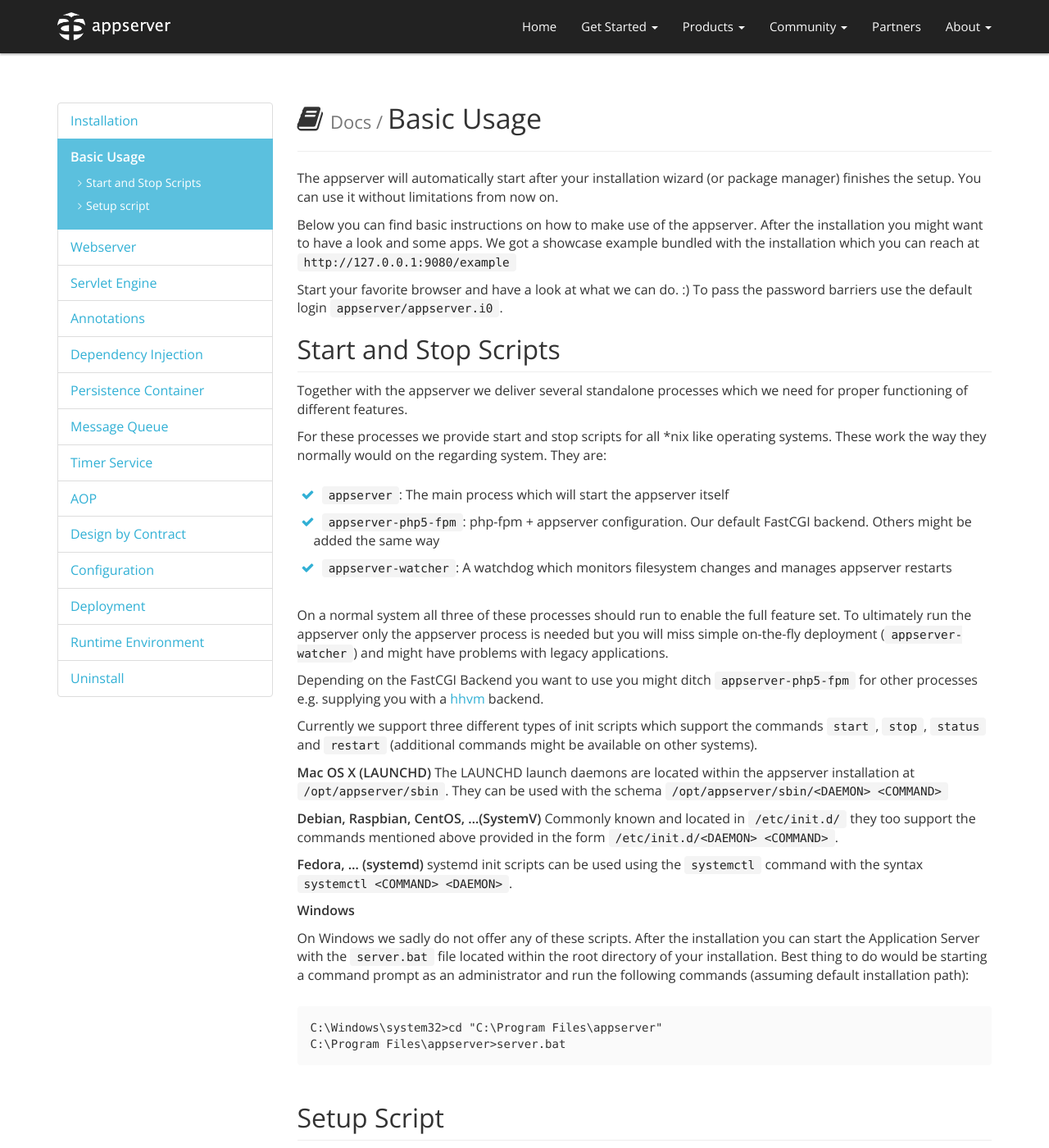
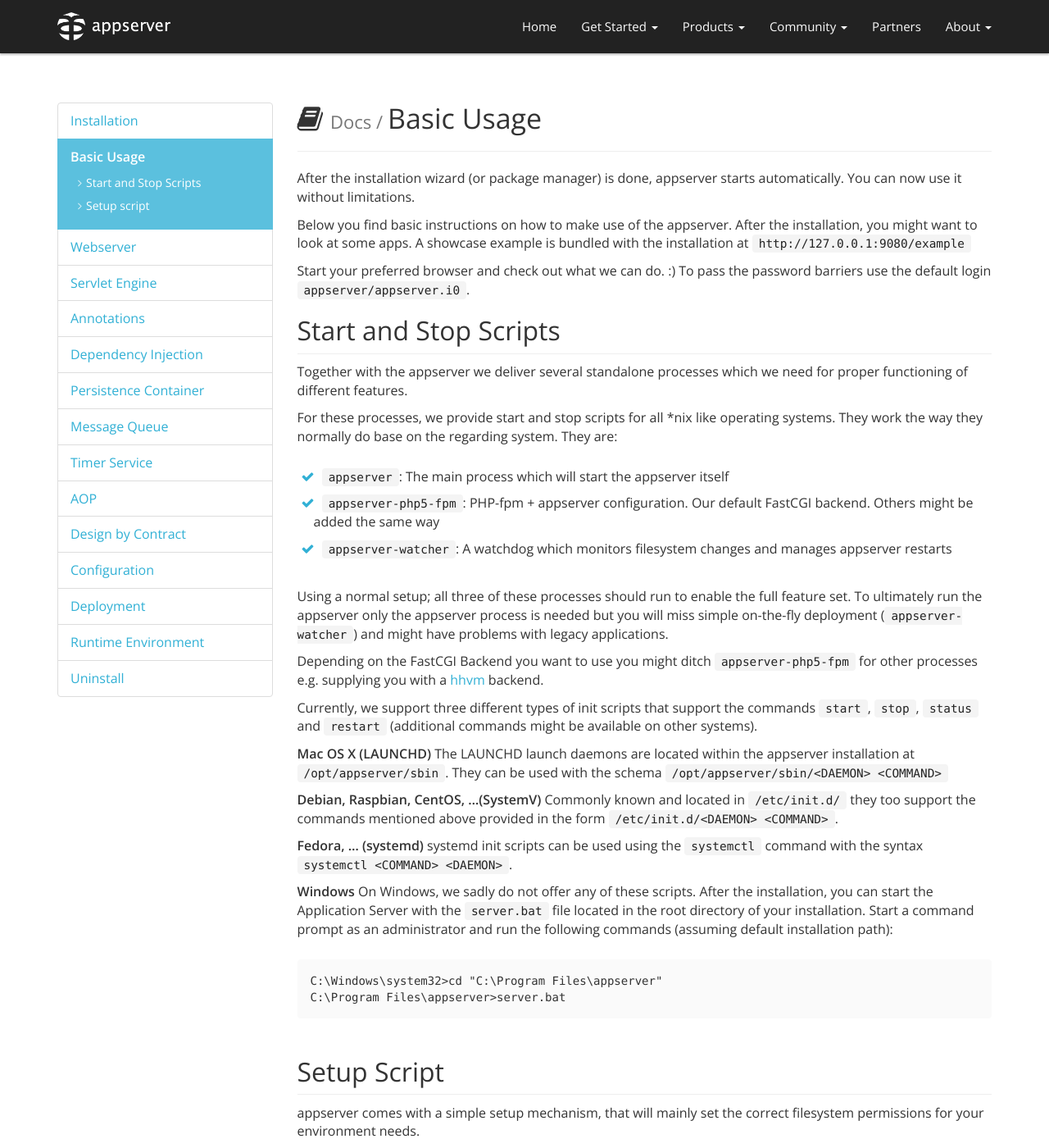
Before and after one commit to appserver-io/appserver, a Jekyll site: the page built from _docs/basic-usage.md, in a window 1280 px wide and 1400 px high. Shown: the whole window at 82% size. Built offline with Jekyll 4.4.1, drawn with Linux system fonts in a browser that asks for light colours; nearby versions of some CDN libraries; library files that are not in the unit come from our copies; Markdown is read by kramdown in place of the engine named in the settings; some of the changed text lies outside the part shown.

Commit message:
Update basic-usage.md

````diff
--- a/_docs/basic-usage.md
+++ b/_docs/basic-usage.md
@@ -13,14 +13,11 @@ subNav:
 permalink: /get-started/documentation/basic-usage.html
 ---
 
-The appserver will automatically start after your installation wizard (or package manager) finishes
-the setup. You can use it without limitations from now on.
+After the installation wizard (or package manager) is done, appserver starts automatically. You can now use it without limitations.
 
-Below you can find basic instructions on how to make use of the appserver. After the installation
-you might want to have a look and some apps. We got a showcase example bundled with the installation
-which you can reach at `http://127.0.0.1:9080/example`
+Below you find basic instructions on how to make use of the appserver. After the installation, you might want to look at some apps. A showcase example is bundled with the installation at `http://127.0.0.1:9080/example`
 
-Start your favorite browser and have a look at what we can do. :) To pass the password barriers use
+Start your preferred browser and check out what we can do. :) To pass the password barriers use
 the default login `appserver/appserver.i0`.
 
 ## Start and Stop Scripts
@@ -28,24 +25,24 @@ the default login `appserver/appserver.i0`.
 Together with the appserver we deliver several standalone processes which we need for proper
 functioning of different features.
 
-For these processes we provide start and stop scripts for all *nix like operating systems.
-These work the way they normally would on the regarding system. They are:
+For these processes, we provide start and stop scripts for all *nix like operating systems.
+They work the way they normally do base on the regarding system. They are:
 
 * `appserver`: The main process which will start the appserver itself
 
-* `appserver-php5-fpm`: php-fpm + appserver configuration. Our default FastCGI backend. Others might
+* `appserver-php5-fpm`: PHP-fpm + appserver configuration. Our default FastCGI backend. Others might
   be added the same way
 
 * `appserver-watcher`: A watchdog which monitors filesystem changes and manages appserver restarts
 
-On a normal system all three of these processes should run to enable the full feature set. To
+Using a normal setup; all three of these processes should run to enable the full feature set. To
 ultimately run the appserver only the appserver process is needed but you will miss simple on-the-fly
 deployment (`appserver-watcher`) and might have problems with legacy applications.
 
 Depending on the FastCGI Backend you want to use you might ditch `appserver-php5-fpm` for other
 processes e.g. supplying you with a [hhvm](http://hhvm.com/) backend.
 
-Currently we support three different types of init scripts which support the commands `start`, `stop`,
+Currently, we support three different types of init scripts that support the commands `start`, `stop`,
 `status` and `restart` (additional commands might be available on other systems).
 
 **Mac OS X (LAUNCHD)**
@@ -60,10 +57,9 @@ in the form `/etc/init.d/<DAEMON> <COMMAND>`.
 systemd init scripts can be used using the `systemctl` command with the syntax `systemctl <COMMAND> <DAEMON>`.
 
 **Windows**
-
-On Windows we sadly do not offer any of these scripts. After the installation you can start the
-Application Server with the ``server.bat`` file located within the root directory of your installation.
-Best thing to do would be starting a command prompt as an administrator and run the following commands
+On Windows, we sadly do not offer any of these scripts. After the installation, you can start the
+Application Server with the ``server.bat`` file located in the root directory of your installation.
+Start a command prompt as an administrator and run the following commands
 (assuming default installation path):
 
 ```
@@ -73,22 +69,21 @@ C:\Program Files\appserver>server.bat
 
 ## Setup Script
 
-The appserver comes with a simple setup mechanism, that will mainly set the correct filesystem
-permissions for your environmental needs.
+appserver comes with a simple setup mechanism, that will mainly set the correct filesystem permissions for your environment needs.
 
 ```bash
 sudo /opt/appserver/server.php -s <MODE>
 ```
 
-Actually there are 3 modes you can use to setup the appserver to your environmental needs.
+Actually there are 3 modes you can use to setup the appserver to your environment needs.
 
 | Mode      | Description |
 | ----------| ----------- |
-| `install` | The *install* setup mode will be triggered when installing the appserver on your system. It'll put a flag file `/opt/appserver/etc/appserver/.is_installed` to indicate if the appserver has been installed already. If the flag file exists the *install* setup mode will not executed. |
-| `prod`    | Use this mode if you want to use the appserver in production mode. The *install* mode which is executed on first time installation represents the *prod* mode. |
-| `dev`     | It'll set the correct filesystem permissions for your user account and also let the appserver process itself run as current user which makes it a lot easier for local development. |
+| `install` | The *install* setup mode will be triggered when installing the appserver on your system. It sets a flag `/opt/appserver/etc/appserver/.is_installed` to indicate if the appserver has been already installed. If the flag file exists the *install* setup mode will not execute. |
+| `prod`    | Use this mode to use the appserver in production mode. The *install* mode which is executed on first time installation represents the *prod* mode. |
+| `dev`     | Sets the correct filesystem permissions for your user account and also let the appserver process itself run as current user which makes it a lot easier for local development. |
 
-This is how it should be executed if you want to be everything ready for local development.
+This is how it should be executed to be ready for local development.
 
 ```bash
 sudo /opt/appserver/server.php -s dev
````
